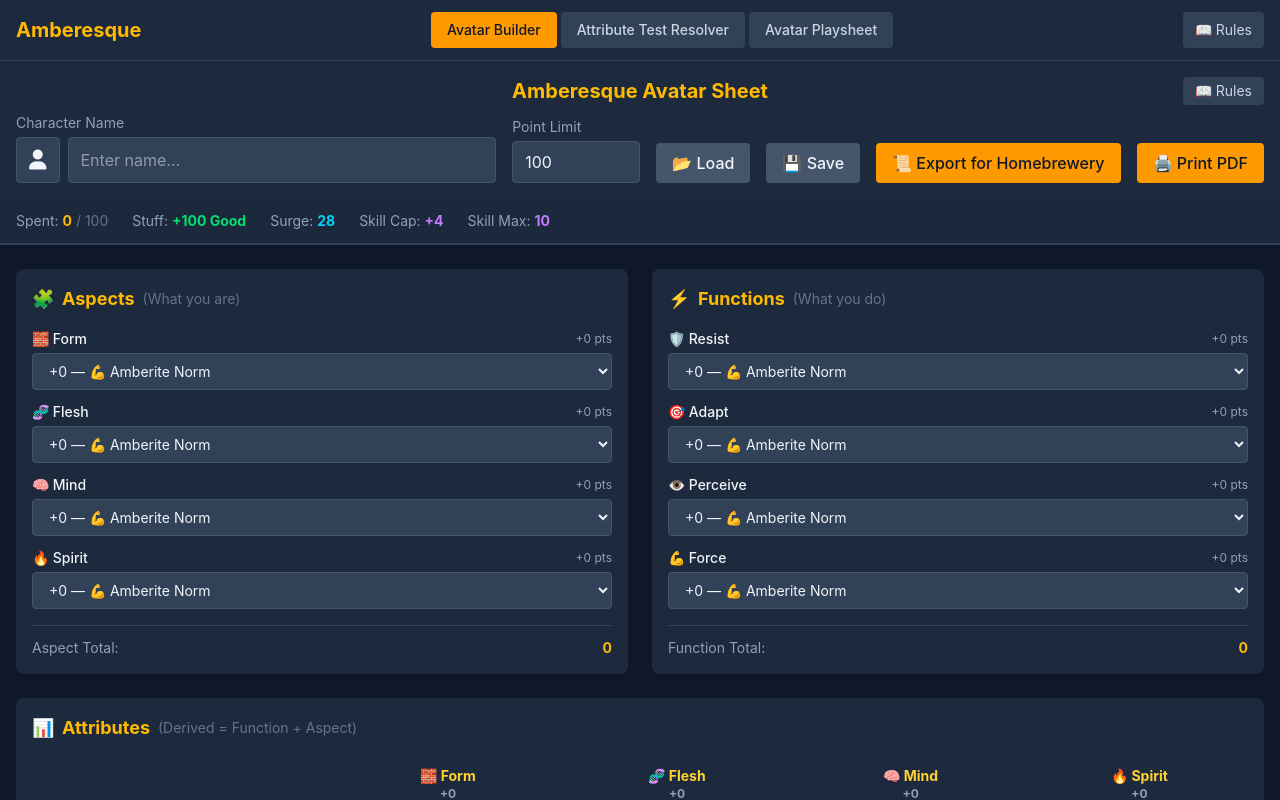
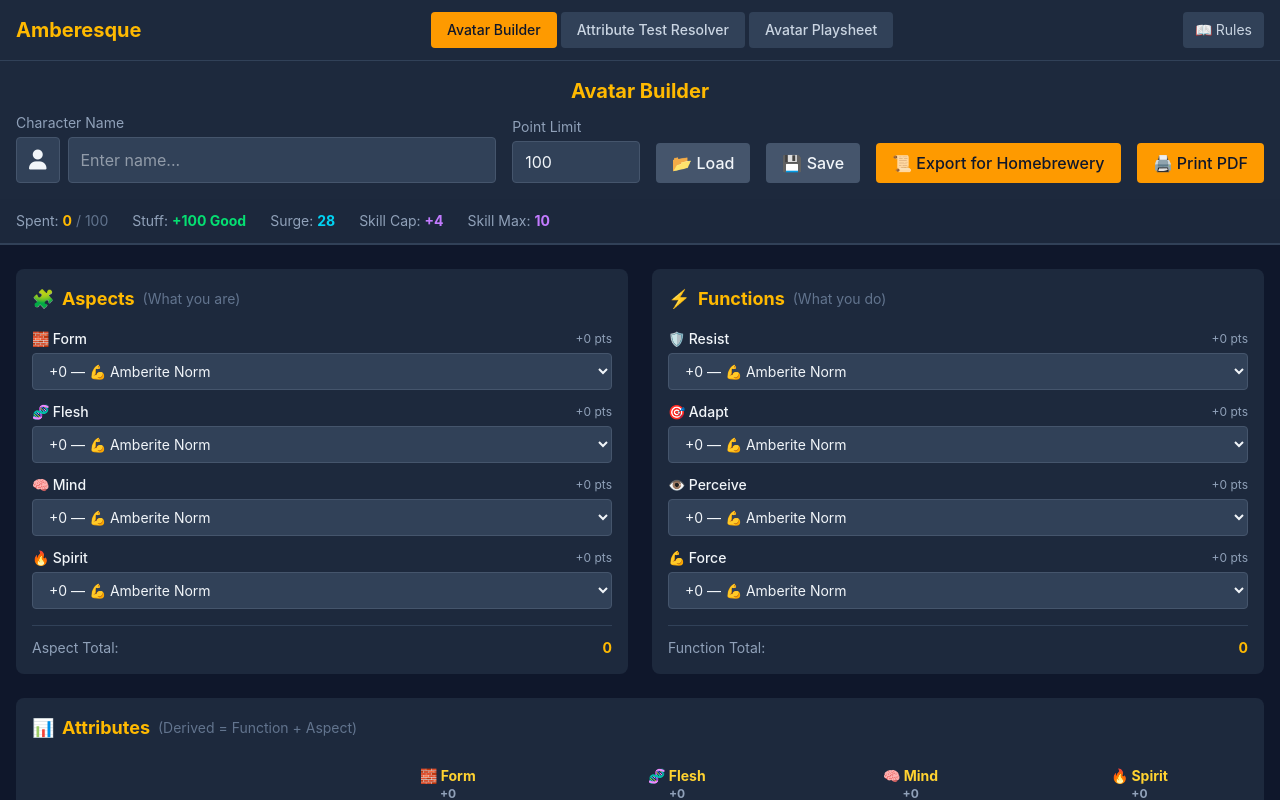
Before and after one commit to Leonaica/amberesque-avatar-sheet, a React (Vite) app: page / in a window 1280 px wide. Shown: the top 800 px of the page. Built offline with nearby package versions, Linux system fonts and the light colour scheme.

Commit message:
Update to run with new name on GitHub Pages, minor bugfixes

```diff
--- a/index.html
+++ b/index.html
@@ -5,7 +5,7 @@
     <link rel="stylesheet" href="https://cdnjs.cloudflare.com/ajax/libs/font-awesome/6.5.1/css/all.min.css" />
     <link rel="icon" type="image/svg+xml" href="/vite.svg" />
     <meta name="viewport" content="width=device-width, initial-scale=1.0" />
-    <title>Amberesque Avatar Sheet</title>
+    <title>Amberesque</title>
   </head>
   <body>
     <div id="root"></div>
--- a/package.json
+++ b/package.json
@@ -1,5 +1,5 @@
 {
-  "name": "amberesque-avatar-sheet",
+  "name": "amberesque",
   "homepage": "https://leonaica.github.io/amberesque",
   "private": true,
   "version": "0.0.0",
--- a/src/App.tsx
+++ b/src/App.tsx
@@ -9,7 +9,7 @@
 function App() {
   return (
     <CharacterProvider>
-      <BrowserRouter>
+      <BrowserRouter basename={import.meta.env.BASE_URL}>
         <Routes>
           <Route path="/" element={<Layout><AvatarBuilderPage /></Layout>} />
           <Route path="/playsheet" element={
--- a/src/pages/AvatarBuilderPage.tsx
+++ b/src/pages/AvatarBuilderPage.tsx
@@ -264,16 +264,9 @@
       <div className="max-w-7xl mx-auto px-4 py-4">
           <div className="flex items-center justify-between mb-2">
             <div className="flex-1"></div>
-            <h1 className="text-xl font-bold text-amber-400">Amberesque Avatar Sheet</h1>
+            <h1 className="text-xl font-bold text-amber-400">Avatar Builder</h1>
             <div className="flex-1 flex justify-end">
-              <a
-                href="https://storage.googleapis.com/amberesque/Amberesque.pdf"
-                target="_blank"
-                rel="noopener noreferrer"
-                className="text-sm bg-slate-700 hover:bg-slate-600 text-slate-300 px-3 py-1 rounded transition-colors"
-              >
-                📖 Rules
-              </a>
+
             </div>
           </div>
           <div className="flex flex-wrap gap-4 items-end">
--- a/vite.config.ts
+++ b/vite.config.ts
@@ -3,5 +3,6 @@
 import tailwindcss from '@tailwindcss/vite'
 
 export default defineConfig({
+  base: "/amberesque/",
   plugins: [react(), tailwindcss()],
 })
```
